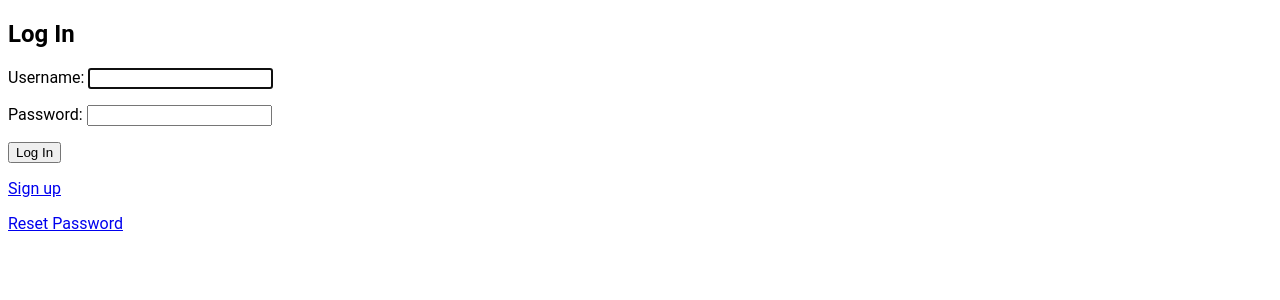
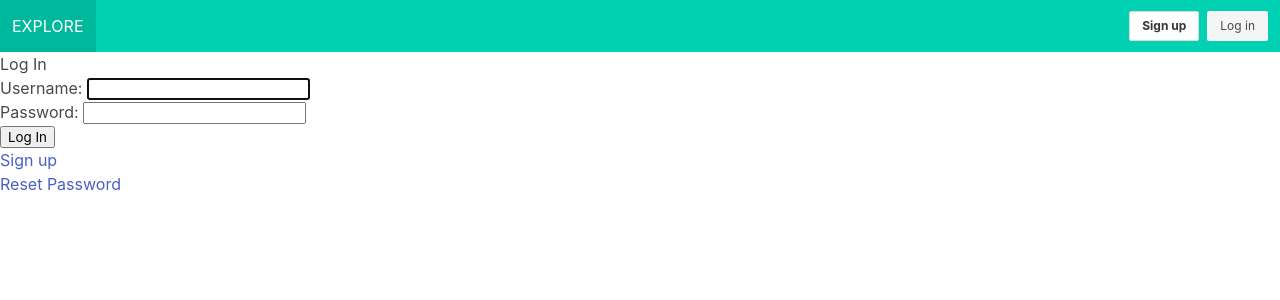
Before and after one commit to danielhamngren/explore, a Django app: page /accounts/login/ in a window 1280 px wide. Shown: the top 300 px of the page. Run offline with Django 3.2, Linux system fonts and the light colour scheme.

Commit message:
Add a bulma-powered navigation bar to base template

```diff
--- a/templates/base.html
+++ b/templates/base.html
@@ -1,19 +1,81 @@
 <!DOCTYPE html>
 <html>
 <head>
-  <meta charset="utf-8">
-  <title>{% block title %}Explore City{% endblock %}</title>
+    <meta charset="utf-8">
+    <title>{% block title %}Explore City{% endblock %}</title>
     <style>
         body {
             font-size: 12pt;
             font-family: "Roboto", "Lucida Grande", Verdana, Arial, sans-serif
         }
     </style>
+    <link rel="stylesheet" href="https://cdn.jsdelivr.net/npm/bulma@0.9.1/css/bulma.min.css">
+{% block head %}{% endblock %}
 </head>
 <body>
-  <main>
+<nav class="navbar is-primary" role="navigation" aria-label="main navigation">
+  <div class="navbar-brand">
+    <a class="navbar-item" href="/">
+        EXPLORE
+    </a>
+
+    <a role="button" class="navbar-burger burger" aria-label="menu" aria-expanded="false" data-target="navbarBasicExample">
+      <span aria-hidden="true"></span>
+      <span aria-hidden="true"></span>
+      <span aria-hidden="true"></span>
+    </a>
+  </div>
+
+  <div id="navbarBasicExample" class="navbar-menu">
+    <div class="navbar-start">
+
+    </div>
+
+    <div class="navbar-end">
+      <div class="navbar-item">
+        <div class="buttons">
+          <a class="button is-secondary is-small" href="/accounts/signup">
+            <strong>Sign up</strong>
+          </a>
+          <a class="button is-light is-small" href="/accounts/login/">
+            Log in
+          </a>
+        </div>
+      </div>
+    </div>
+  </div>
+</nav>
+<main>
     {% block content %}
     {% endblock %}
-  </main>
+</main>
+<script>
+    document.addEventListener('DOMContentLoaded', () => {
+
+  // Get all "navbar-burger" elements
+  const $navbarBurgers = Array.prototype.slice.call(document.querySelectorAll('.navbar-burger'), 0);
+
+  // Check if there are any navbar burgers
+  if ($navbarBurgers.length > 0) {
+
+    // Add a click event on each of them
+    $navbarBurgers.forEach( el => {
+      el.addEventListener('click', () => {
+
+        // Get the target from the "data-target" attribute
+        const target = el.dataset.target;
+        const $target = document.getElementById(target);
+
+        // Toggle the "is-active" class on both the "navbar-burger" and the "navbar-menu"
+        el.classList.toggle('is-active');
+        $target.classList.toggle('is-active');
+
+      });
+    });
+  }
+
+});
+</script>
+{% block scripts %}{% endblock %}
 </body>
 </html>
```
Also changed, not shown: places/templates/index.html (+13 -10 lines).
